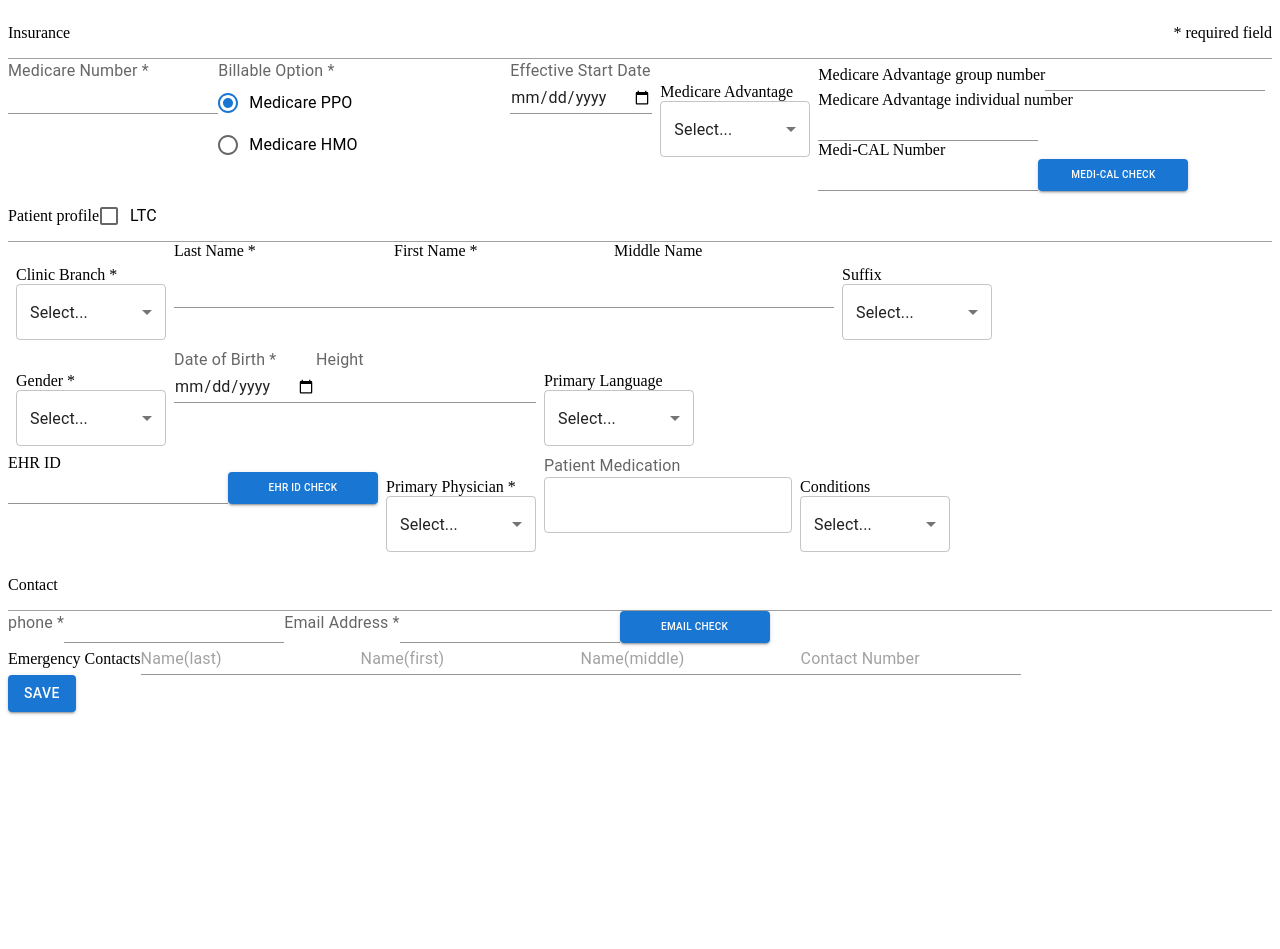
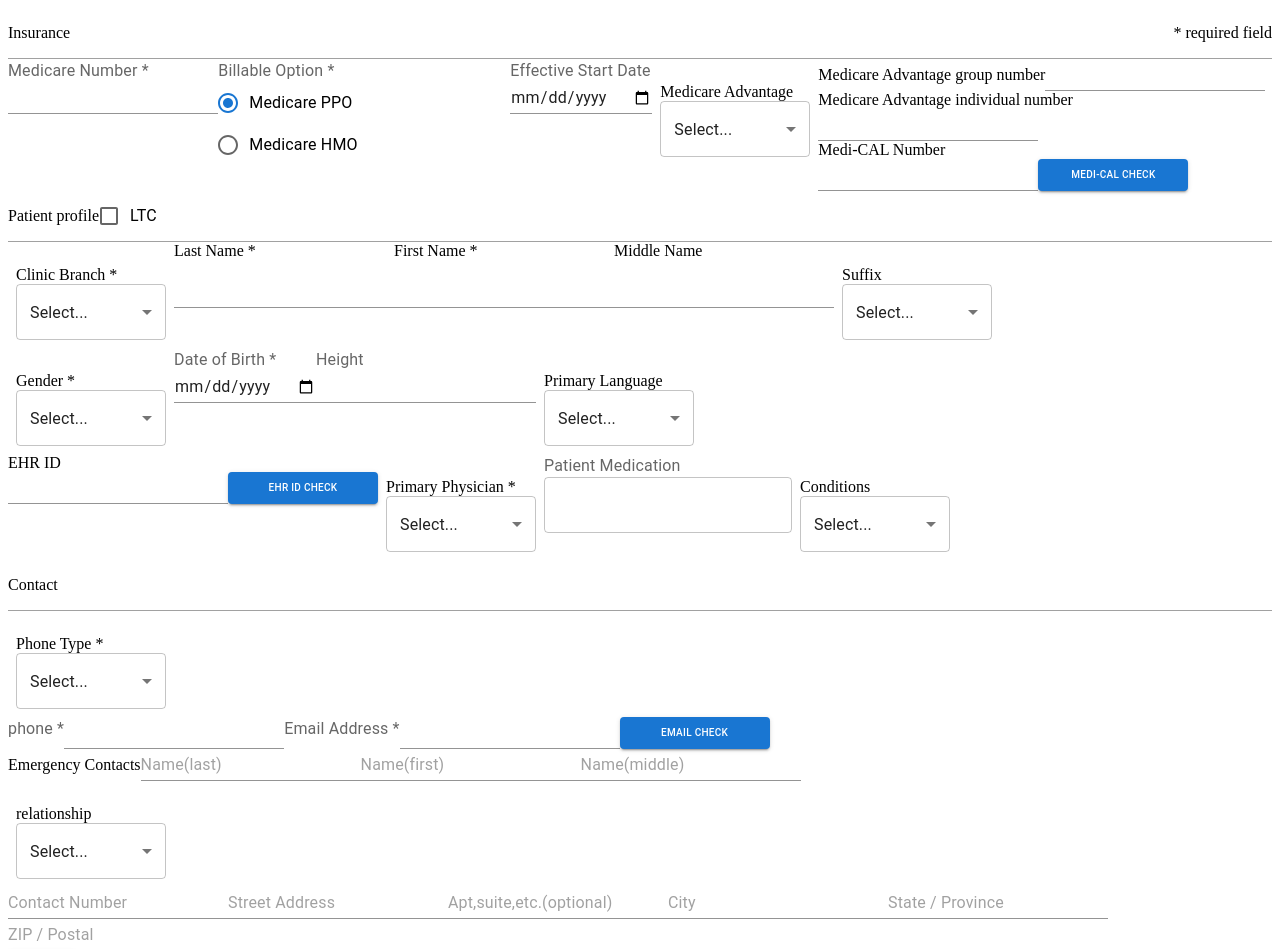
Before and after one commit to jiji-hoon96/hookForm-ex, a React (Vite) app: page /patientCreate-HJ in a window 1280 px wide. Shown: the top 949 px of the page. Before the commit the page ends 800 px from the top, so only its background shows below. Built offline with nearby package versions, Linux system fonts and the light colour scheme.

Commit message:
feat : contact 미추가 input들 구현

```diff
--- a/src/test2/HJ/test2.tsx
+++ b/src/test2/HJ/test2.tsx
@@ -57,6 +57,7 @@ function Test2HJ() {
     "hicarenetBrance",
     "Text Hicare Branch",
   ];
+  const phoneTypeOption = ["Mobile", "Home", "Work"];
   const suffixOption = [
     "JR Junior",
     "SR Junior",
@@ -72,7 +73,6 @@ function Test2HJ() {
   const languageOption = ["English", "Spanish", "Korean"];
   const physicianOption = ["Testu, Ser", "Abx, Aaa", "Teee, St", "Hhh, H"];
   const conditionsOption = ["Alzheimer", "Bariatrics", "Cancer", "Dementia"];
-  const phoneTypeOption = ["Home", "Mobile", "Work", "Other"];
   const relationshipOption = [
     "Spouse",
     "Family Member",
@@ -506,6 +506,14 @@ function Test2HJ() {
           </div>
 
           <div>
+            <div>
+              <CustomSelect
+                menuItems={phoneTypeOption}
+                name="phoneType"
+                label="Phone Type *"
+                control={control}
+              />
+            </div>
             <div style={{ display: "flex" }}>
               <InputLabel htmlFor="phone">phone *</InputLabel>
               <Controller
@@ -594,15 +602,22 @@ function Test2HJ() {
                 id="emergencyContactsMiddle"
                 placeholder="Name(middle)"
               />
-
+              <div>
+                <CustomSelect
+                  menuItems={relationshipOption}
+                  name="relationship"
+                  control={control}
+                  label="relationship"
+                />
+              </div>
               <Controller
-                name="relationship"
+                name="contactNumber"
                 control={control}
                 defaultValue=""
                 render={({ field }) => (
                   <Input
                     {...field}
-                    id="relationship"
+                    id="contactNumber"
                     type="text"
                     placeholder="Contact Number"
                     onChange={(e) => {
@@ -616,6 +631,36 @@ function Test2HJ() {
                   />
                 )}
               />
+              <JustEnInput
+                control={control}
+                name="streetAddress"
+                id="streetAddress"
+                placeholder="Street Address"
+              />
+              <JustEnInput
+                control={control}
+                name="apt"
+                id="apt"
+                placeholder="Apt,suite,etc.(optional)"
+              />
+              <JustEnInput
+                control={control}
+                name="city"
+                id="city"
+                placeholder="City"
+              />
+              <JustEnInput
+                control={control}
+                name="state"
+                id="state"
+                placeholder="State / Province"
+              />
+              <JustEnInput
+                control={control}
+                name="zip"
+                id="zip"
+                placeholder="ZIP / Postal"
+              />
             </div>
           </div>
         </section>
--- a/src/test2/HJ/test2Schema.ts
+++ b/src/test2/HJ/test2Schema.ts
@@ -43,6 +43,7 @@ export const patientFormSchema = z.object({
   primaryPhysician: z.string().min(1),
   patientMedication: z.string().optional(),
   conditions: z.string().optional(),
+  phoneType: z.string(),
   phone: z.string().optional(),
   email: z
     .string()
@@ -52,6 +53,12 @@ export const patientFormSchema = z.object({
   emergencyContactsFirst: z.string().optional(),
   emergencyContactsMiddle: z.string().optional(),
   relationship: z.string().optional(),
+  contactNumber: z.string().optional(),
+  streetAddress: z.string().optional(),
+  apt: z.string().optional(),
+  city: z.string().optional(),
+  state: z.string().optional(),
+  zip: z.string().optional(),
 });
 
 export type PatientFormSchema = z.infer<typeof patientFormSchema>;
```
